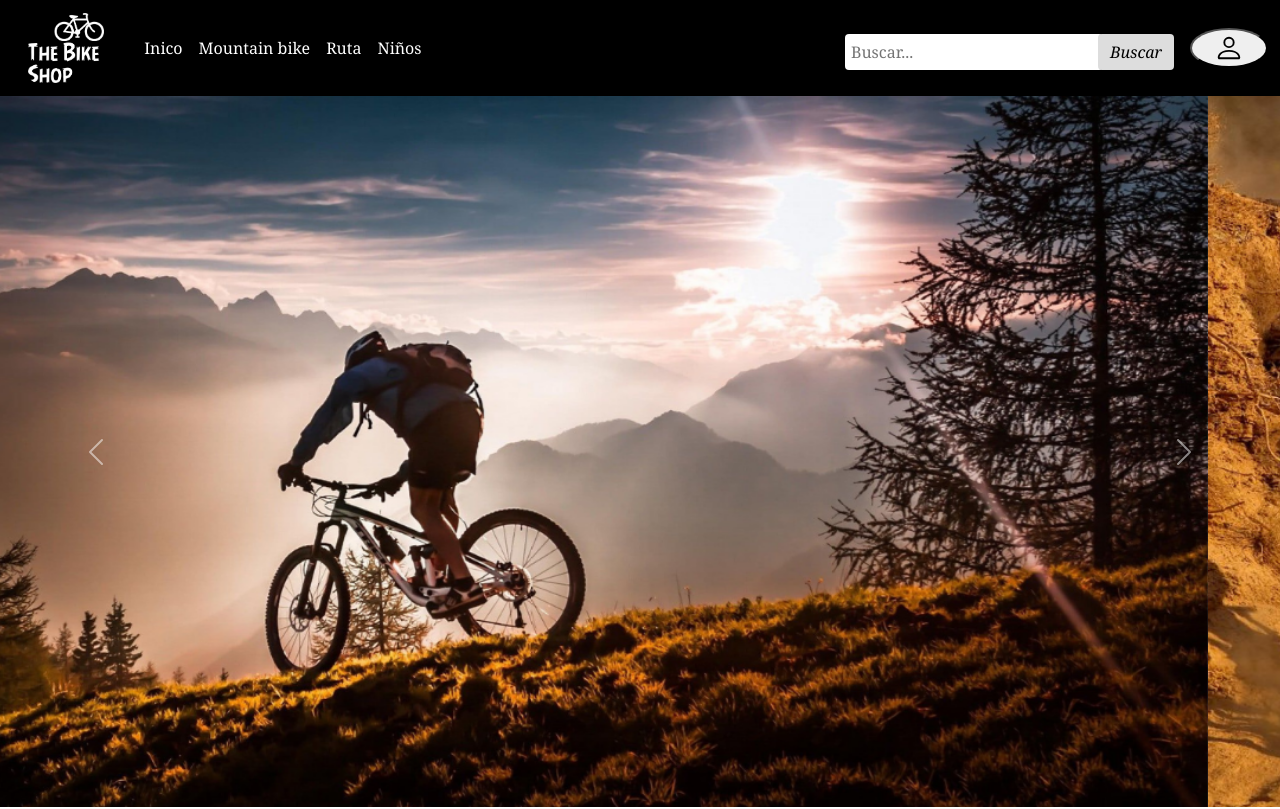
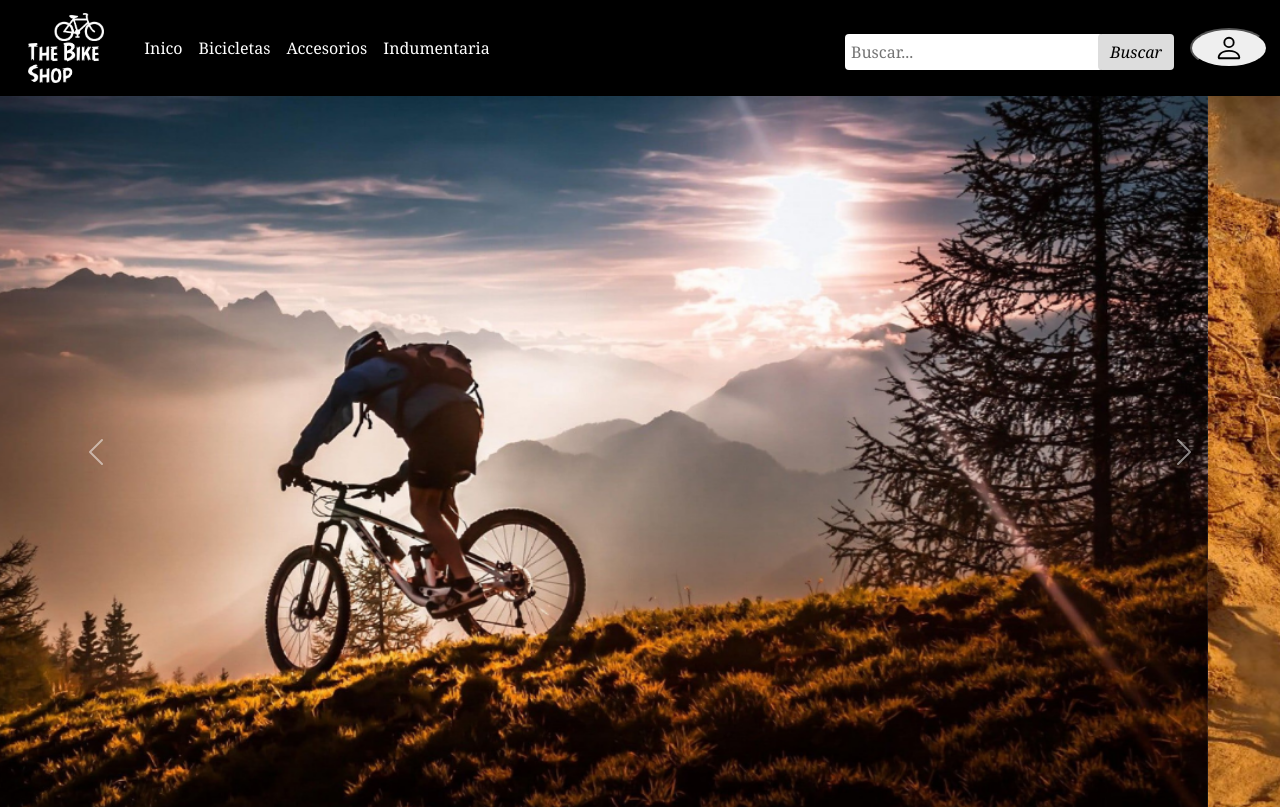
Before and after one commit to azafe/bikeShop, a plain HTML site: page index.html in a window 1280 px wide. Shown: the top 809 px of the page. Drawn offline with nearby package versions, Linux system fonts and the light colour scheme.

Commit message:
cambios finalizados

```diff
--- a/index.html
+++ b/index.html
@@ -30,13 +30,13 @@
                         <a class="nav-link active text-white" aria-current="page" href="#">Inico</a>
                     </li>
                     <li class="nav-item">
-                        <a class="nav-link active text-white" aria-current="page" href="#">Mountain bike</a>
+                        <a class="nav-link active text-white" aria-current="page" href="#">Bicicletas</a>
                     </li>
                     <li class="nav-item">
-                        <a class="nav-link active text-white" aria-current="page" href="#">Ruta</a>
+                        <a class="nav-link active text-white" aria-current="page" href="#">Accesorios</a>
                     </li>
                     <li class="nav-item">
-                        <a class="nav-link active text-white" aria-current="page" href="#">Niños</a>
+                        <a class="nav-link active text-white" aria-current="page" href="#">Indumentaria</a>
                     </li>
                 </ul>
 
```
